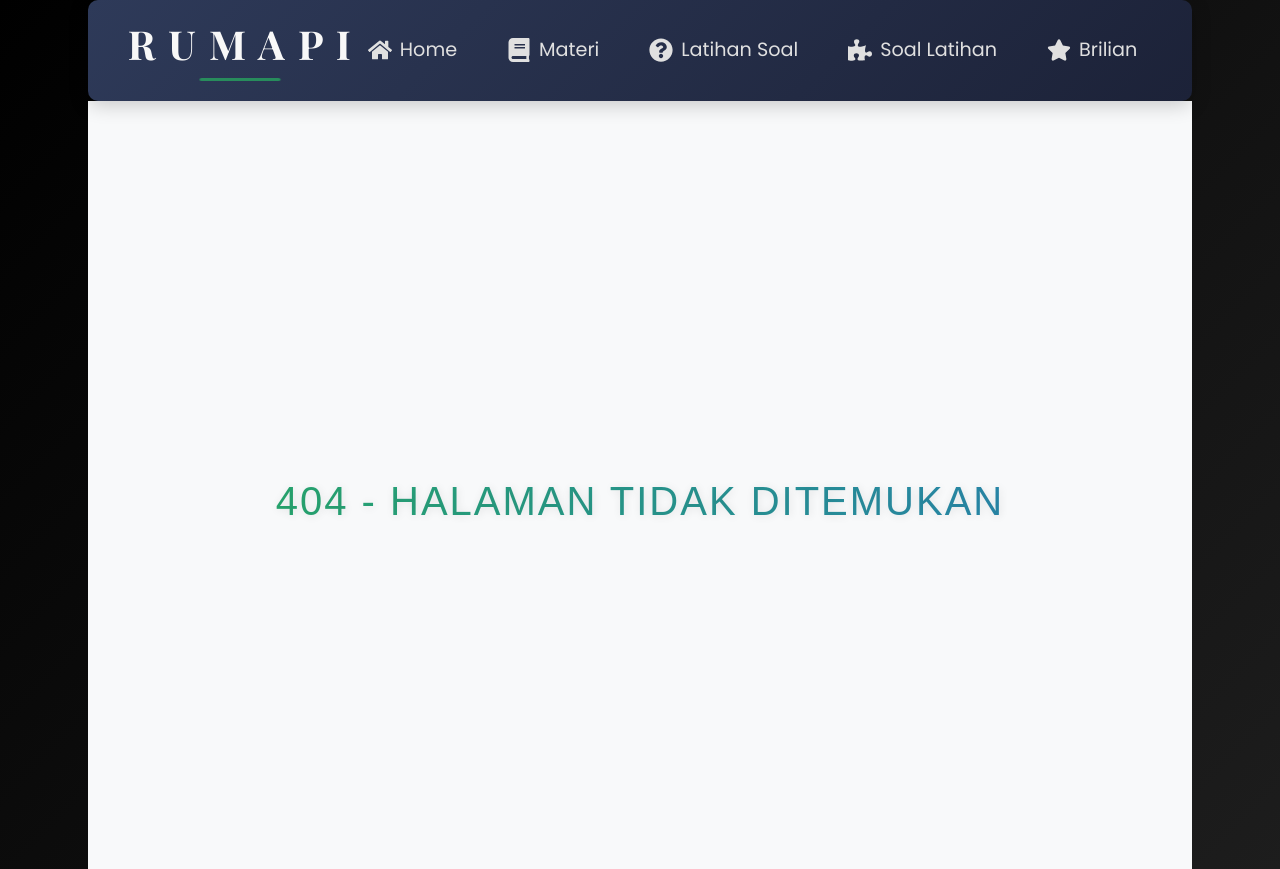
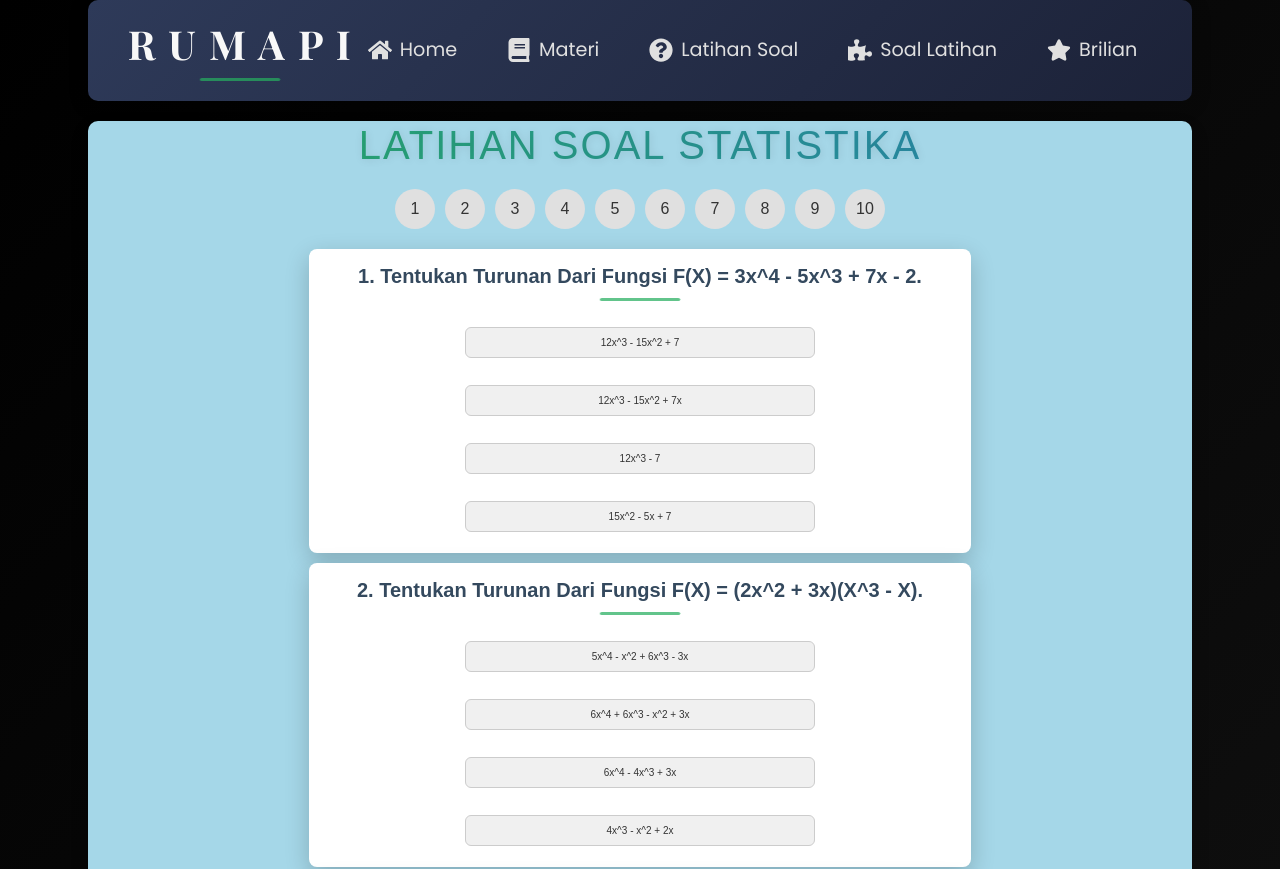
Before and after one commit to Hizkia-wa/proyekpsw1_kel_3, a React (Create React App) app in the folder proyekpsw1_kel_3/: page /SoalLatihanTurunan in a window 1280 px wide. Before the commit this address had no page. Shown: the top 869 px of the page. Built offline with nearby package versions, Linux system fonts and the light colour scheme.

Commit message:
menambah soal latihan turunan

```diff
--- a/proyekpsw1_kel_3/src/App.js
+++ b/proyekpsw1_kel_3/src/App.js
@@ -27,11 +27,11 @@ import MateriBinomial from "./components/MateriBinomial";
 import LatihanSaolStatistika from "./components/LatihanSaolStatistika";
 import LatihanTurunan from "./components/LatihanTurunan";
 import LatihanGeometri from "./components/LatihanGeometri";
-import LatihanSoalStatistika from "./components/LatihanSaolStatistika";
 import LatihanSoalLimit from "./components/LatihanSoalLimit";
 import BrillianBinomial from "./components/BrillianBinomial";
 import MateriKongruen from "./components/MateriKongruen";
 import SoalLatihanStatistika from "./components/SoalLatihanStatistika";
+import SoalLatihanTurunan from "./components/SoalLatihanTurunan";
 import MateriAp from "./components/MateriAp";
 import "bootstrap/dist/css/bootstrap.min.css";
 
@@ -101,6 +101,7 @@ function App() {
           <Route path="/BrillianBinomial" element={<BrillianBinomial />} />
           <Route path="/MateriKongruen" element={<MateriKongruen />} />
           <Route path="/soallatihanstatistika" element={<SoalLatihanStatistika />} />
+          <Route path="/SoalLatihanTurunan" element={<SoalLatihanTurunan />} />
           <Route path="/latihanturunan" element={<LatihanTurunan />} />
           <Route path="/MateriAp" element={<MateriAp />} />
           <Route
--- a/proyekpsw1_kel_3/src/components/SoalLatihan.js
+++ b/proyekpsw1_kel_3/src/components/SoalLatihan.js
@@ -18,7 +18,7 @@ function SoalLatihan() {
         { nama: 'Aturan Pencacahan', deskripsi: "Menghitung probabilitas suatu kejadian.", gambar: atpsimages, path: '/aturanpencacahan' },
         { nama: 'Peluang Kejadian', deskripsi: "Menghitung peluang kejadian berdasarkan data.", gambar: pksimages, path: '/peluangkejadian' },
         { nama: 'Limit', deskripsi: "Memahami konsep limit pada fungsi matematika.", gambar: lmtsimages, path: '/limit' },
-        { nama: 'Turunan', deskripsi: "Mempelajari konsep turunan fungsi.", gambar: trnsimages, path: '/turunan' },
+        { nama: 'Turunan', deskripsi: "Mempelajari konsep turunan fungsi.", gambar: trnsimages, path: '/SoalLatihanTurunan' },
         { nama: 'Distribusi Binomial', deskripsi: "Menghitung probabilitas menggunakan distribusi binomial.", gambar: dblsimages, path: '/distribusibinomial' },
     ];
 
--- /dev/null
+++ b/proyekpsw1_kel_3/src/components/SoalLatihanTurunan.js
@@ -0,0 +1,220 @@
+import React, { useState, useRef,} from "react";
+import "./SoalLatihanStatistika.css";
+
+const SoalLatihanTurunan= () => {
+  const questions = [
+    {
+      question:
+        "1. Tentukan turunan dari fungsi f(x) = 3x^4 - 5x^3 + 7x - 2.",
+      options: ["12x^3 - 15x^2 + 7", "12x^3 - 15x^2 + 7x", "12x^3 - 7", "15x^2 - 5x + 7"],
+      correctAnswer: 0,
+      explanation: `Penyelesaian:
+1. Gunakan aturan turunan untuk setiap suku:
+   - Turunan dari 3x^4 adalah 12x^3.
+   - Turunan dari -5x^3 adalah -15x^2.
+   - Turunan dari 7x adalah 7.
+   - Turunan dari -2 adalah 0.
+2. Jadi, turunan dari f(x) adalah 12x^3 - 15x^2 + 7.`,
+    },
+    {
+      question:
+        "2. Tentukan turunan dari fungsi f(x) = (2x^2 + 3x)(x^3 - x).",
+      options: ["5x^4 - x^2 + 6x^3 - 3x", "6x^4 + 6x^3 - x^2 + 3x", "6x^4 - 4x^3 + 3x", "4x^3 - x^2 + 2x"],
+      correctAnswer: 1,
+      explanation: `Penyelesaian:
+1. Gunakan aturan perkalian (Product Rule):
+   - u(x) = 2x^2 + 3x, v(x) = x^3 - x.
+   - u'(x) = 4x + 3, v'(x) = 3x^2 - 1.
+2. f'(x) = u'(x)v(x) + u(x)v'(x).
+   f'(x) = (4x + 3)(x^3 - x) + (2x^2 + 3x)(3x^2 - 1).
+3. Setelah disederhanakan, hasilnya adalah 6x^4 + 6x^3 - x^2 + 3x.`,
+    },
+    {
+      question:
+        "3. Tentukan turunan dari fungsi f(x) = x^3 + 4x^2 - 7x + 5.",
+      options: ["3x^2 + 8x - 7", "3x^2 + 8x + 7", "6x^2 - 7", "4x^2 + 8x"],
+      correctAnswer: 0,
+      explanation: `Penyelesaian:
+1. Gunakan aturan turunan untuk setiap suku:
+   - Turunan dari x^3 adalah 3x^2.
+   - Turunan dari 4x^2 adalah 8x.
+   - Turunan dari -7x adalah -7.
+   - Turunan dari 5 adalah 0.
+2. Jadi, turunan dari f(x) adalah 3x^2 + 8x - 7.`,
+    },
+    {
+      question:
+        "4. Tentukan turunan dari fungsi f(x) = e^(2x) + ln(x).",
+      options: ["2e^(2x) + 1/x", "2e^(2x) + x", "e^(2x) + x", "2e^(2x) + 1"],
+      correctAnswer: 0,
+      explanation: `Penyelesaian:
+1. Gunakan aturan turunan untuk fungsi eksponen dan logaritma:
+   - Turunan dari e^(2x) adalah 2e^(2x).
+   - Turunan dari ln(x) adalah 1/x.
+2. Jadi, turunan dari f(x) adalah 2e^(2x) + 1/x.`,
+    },
+    {
+      question:
+        "5. Tentukan turunan dari fungsi f(x) = sin(x) + cos(2x).",
+      options: ["cos(x) - 2sin(2x)", "cos(x) - sin(2x)", "cos(x) + sin(2x)", "sin(x) + 2cos(2x)"],
+      correctAnswer: 0,
+      explanation: `Penyelesaian:
+1. Gunakan aturan turunan untuk fungsi trigonometri:
+   - Turunan dari sin(x) adalah cos(x).
+   - Turunan dari cos(2x) adalah -2sin(2x).
+2. Jadi, turunan dari f(x) adalah cos(x) - 2sin(2x).`,
+    },
+    {
+      question:
+        "6. Tentukan turunan dari fungsi f(x) = (x^2 + 1)/(x + 1).",
+      options: ["(2x(x + 1) - (x^2 + 1))/(x + 1)^2", "(2x + 1)/(x + 1)^2", "(2x(x + 1) - x^2 - 1)/(x + 1)^2", "2x/(x + 1)^2"],
+      correctAnswer: 0,
+      explanation: `Penyelesaian:
+1. Gunakan aturan pembagian (Quotient Rule):
+   - u(x) = x^2 + 1, v(x) = x + 1.
+   - u'(x) = 2x, v'(x) = 1.
+2. f'(x) = [u'(x)v(x) - u(x)v'(x)] / (v(x))^2.
+   f'(x) = [(2x)(x + 1) - (x^2 + 1)(1)] / (x + 1)^2.
+3. Setelah disederhanakan, hasilnya adalah (2x(x + 1) - (x^2 + 1))/(x + 1)^2.`,
+    },
+    {
+      question:
+        "7. Tentukan turunan dari fungsi f(x) = tan(x) + sec^2(x).",
+      options: ["sec^2(x) + 2sec^2(x)tan(x)", "sec^2(x) + 2tan(x)", "sec^2(x) + tan(x)", "sec^2(x) + sec^2(x)tan(x)"],
+      correctAnswer: 0,
+      explanation: `Penyelesaian:
+1. Gunakan aturan turunan untuk fungsi trigonometri:
+   - Turunan dari tan(x) adalah sec^2(x).
+   - Turunan dari sec^2(x) adalah 2sec^2(x)tan(x).
+2. Jadi, turunan dari f(x) adalah sec^2(x) + 2sec^2(x)tan(x).`,
+    },
+    {
+      question:
+        "8. Tentukan turunan dari fungsi f(x) = x/(x^2 + 1).",
+      options: ["(x^2 - 1)/(x^2 + 1)^2", "(x^2 + 1 - x^2)/(x^2 + 1)^2", "(x^2 + 1 - x)/(x^2 + 1)^2", "2x/(x^2 + 1)^2"],
+      correctAnswer: 0,
+      explanation: `Penyelesaian:
+1. Gunakan aturan pembagian (Quotient Rule):
+   - u(x) = x, v(x) = x^2 + 1.
+   - u'(x) = 1, v'(x) = 2x.
+2. f'(x) = [u'(x)v(x) - u(x)v'(x)] / (v(x))^2.
+   f'(x) = [(1)(x^2 + 1) - (x)(2x)] / (x^2 + 1)^2.
+3. Setelah disederhanakan, hasilnya adalah (x^2 - 1)/(x^2 + 1)^2.`,
+    },
+    {
+      question:
+        "9. Tentukan turunan dari fungsi f(x) = x^5 - 4x^3 + 2x^2 - 7.",
+      options: ["5x^4 - 12x^2 + 4x", "5x^4 - 12x^3 + 4x", "5x^4 - 12x^2 + 4x - 7", "5x^4 - 12x^3 + 4x - 7"],
+      correctAnswer: 0,
+      explanation: `Penyelesaian:
+1. Gunakan aturan turunan untuk setiap suku:
+   - Turunan dari x^5 adalah 5x^4.
+   - Turunan dari -4x^3 adalah -12x^2.
+   - Turunan dari 2x^2 adalah 4x.
+   - Turunan dari -7 adalah 0.
+2. Jadi, turunan dari f(x) adalah 5x^4 - 12x^2 + 4x.`,
+    },
+    {
+      question:
+        "10. Tentukan turunan dari fungsi f(x) = e^(x^2) + cos(x).",
+      options: ["2xe^(x^2) - sin(x)", "2xe^(x^2) + sin(x)", "2xe^(x^2) - cos(x)", "e^(x^2) - sin(x)"],
+      correctAnswer: 0,
+      explanation: `Penyelesaian:
+1. Gunakan aturan turunan untuk fungsi eksponen dan trigonometri:
+   - Turunan dari e^(x^2) adalah 2xe^(x^2).
+   - Turunan dari cos(x) adalah -sin(x).
+2. Jadi, turunan dari f(x) adalah 2xe^(x^2) - sin(x).`,
+    },
+  ];
+
+  const [selectedAnswers, setSelectedAnswers] = useState({});
+  const [showExplanation, setShowExplanation] = useState({});
+  const questionRefs = useRef([]);
+
+  const handleAnswerClick = (questionIndex, optionIndex) => {
+    const isCorrect = optionIndex === questions[questionIndex].correctAnswer;
+
+    // Simpan jawaban yang dipilih
+    setSelectedAnswers({
+      ...selectedAnswers,
+      [questionIndex]: optionIndex,
+    });
+
+    // Tambahkan kelas bayangan hijau (benar) atau merah (salah)
+    const questionCard = questionRefs.current[questionIndex];
+    if (questionCard) {
+      questionCard.classList.remove("correct", "incorrect");
+      questionCard.classList.add(isCorrect ? "correct" : "incorrect");
+    }
+
+    // Sembunyikan pembahasan ketika opsi dipilih
+    setShowExplanation({
+      ...showExplanation,
+      [questionIndex]: false,
+    });
+  };
+
+  const handleShowExplanation = (questionIndex) => {
+    setShowExplanation({
+      ...showExplanation,
+      [questionIndex]: true,
+    });
+  };
+
+  return (
+    <div className="container_latihan">
+      <h1>Latihan Soal Statistika</h1>
+      <div className="navigation">
+        {questions.map((_, index) => (
+          <div
+            key={index}
+            className={`nav-item ${
+              selectedAnswers[index] !== undefined ? "active" : ""
+            }`}
+          >
+            {index + 1}
+          </div>
+        ))}
+      </div>
+      {questions.map((question, index) => (
+        <div
+          key={index}
+          ref={(el) => (questionRefs.current[index] = el)}
+          className="question-card"
+        >
+          <h2>{question.question}</h2>
+          <div className="options-container">
+            {question.options.map((option, optionIndex) => (
+              <div
+                key={optionIndex}
+                className={`option ${
+                  selectedAnswers[index] === optionIndex
+                    ? optionIndex === question.correctAnswer
+                      ? "correct"
+                      : "incorrect"
+                    : ""
+                }`}
+                onClick={() => handleAnswerClick(index, optionIndex)}
+              >
+                {option}
+              </div>
+            ))}
+          </div>
+          {selectedAnswers[index] !== undefined && (
+            <button
+              className="btn-show"
+              onClick={() => handleShowExplanation(index)}
+            >
+              Tampilkan Pembahasan
+            </button>
+          )}
+          {showExplanation[index] && (
+            <div className="explanation">{question.explanation}</div>
+          )}
+        </div>
+      ))}
+    </div>
+  );
+};
+
+export default SoalLatihanTurunan;
```
